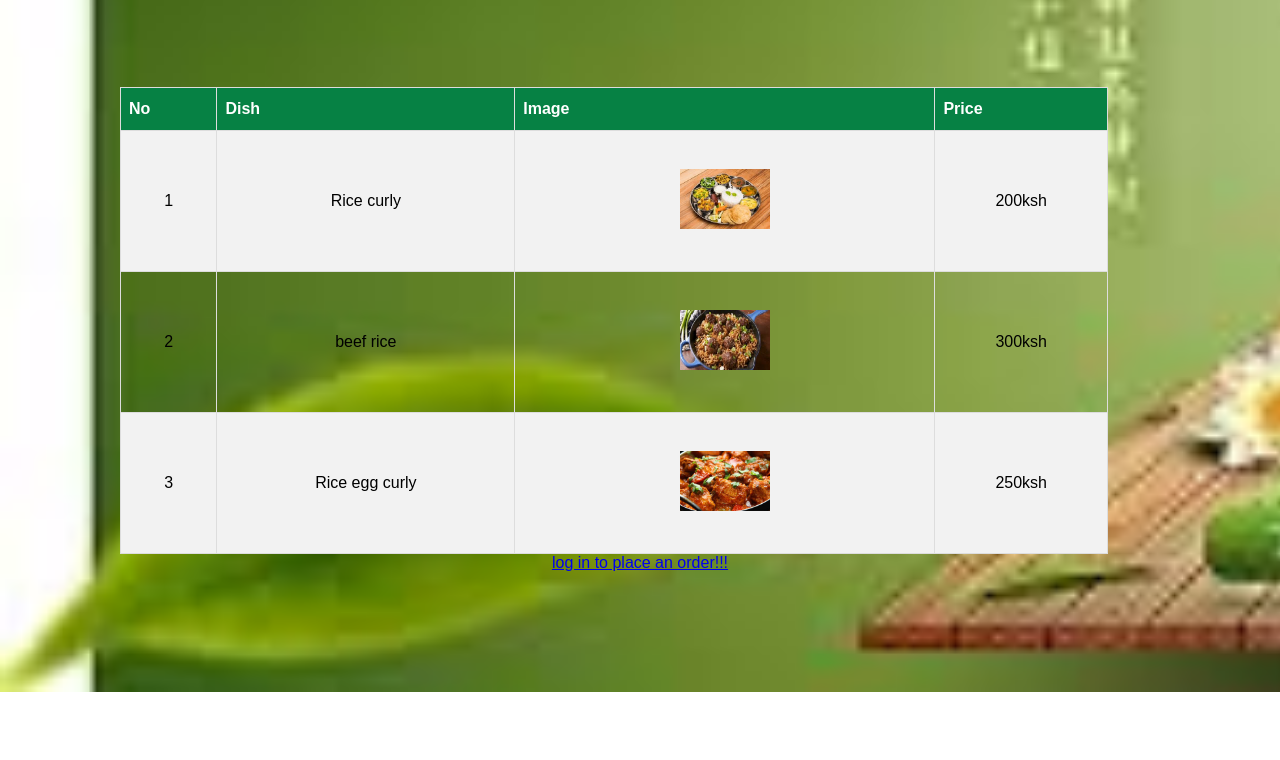
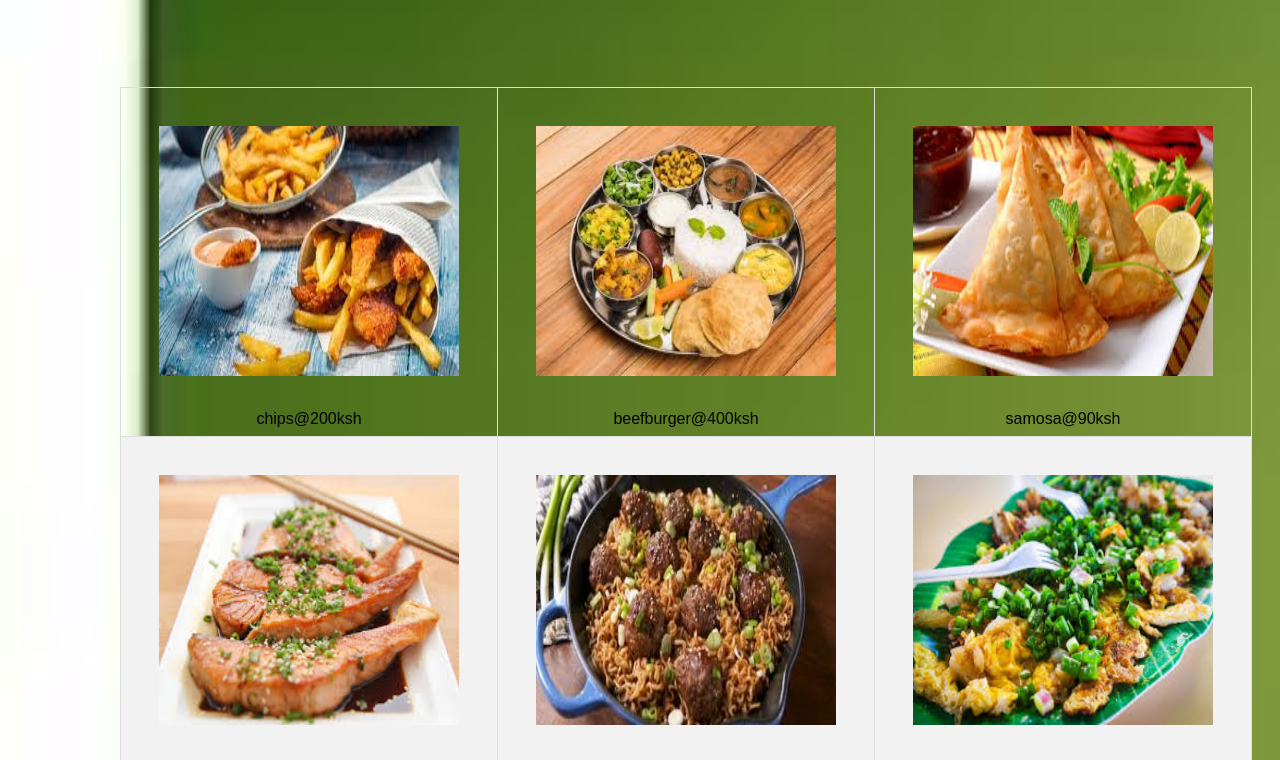
Before and after one commit to kikimay/fast_food-fast, a plain HTML site: page UI/ourfoods.html in a window 1280 px wide. Shown: the part 360-1120 px from the top of the page. Before the commit the page ends 1052 px from the top, so only its background shows below. Drawn offline with Linux system fonts and the light colour scheme.

Commit message:
[feature #160578548] added a page for everyone to view the available foods before login

```diff
--- a/UI/ourfoods.html
+++ b/UI/ourfoods.html
@@ -18,37 +18,30 @@
             <div class="table HEADINGS">
                 <form action="">
                 <table>
+
+
+
+
+
                 <tr>
-                    <th>No</th>
 
-                    <th>Dish</th>
-
-                    <th>Image</th>
-
-                    <th>Price</th>
-
+                    <td><img src="images/food5.jpg" alt="ricecurly" height="250" width="300">chips@200ksh</td>
+                    <td><img src="images/food2.jpg" alt="beefburgar" height="250" width="300">beefburger@400ksh</td>
+                    <td><img src="images/foodr.jpg" alt="samosa" height="250" width="300">samosa@90ksh</td>
 
 
                 </tr>
                 <tr>
-                    <td>1</td>
-                    <td>Rice curly</td>
-                    <td><img src="images/food2.jpg" alt="ricecurly" height="60" width="90"></td>
-                    <td>200ksh</td>
 
-
+                    <td><img src="images/food3.jpg" alt="chicken" height="250" width="300">chicken@450ksh</td>
+                    <td><img src="images/food10.jpg" alt="beefcurly" height="250" width="300">beefcurly@600ksh</td>
+                    <td><img src="images/food00.jpg" alt="fishfillet" height="250" width="300">fishfillet@560ksh</td>
                 </tr>
                 <tr>
-                    <td>2</td>
-                    <td>beef rice</td>
-                    <td><img src="images/food10.jpg" alt="beefcurly" height="60" width="90"></td>
-                    <td>300ksh</td>
-                </tr>
-                <tr>
-                    <td>3</td>
-                    <td>Rice egg curly</td>
-                    <td><img src="images/food8.jpg" alt="Riceeggcurly" height="60" width="90"></td>
-                    <td>250ksh</td>
+
+                    <td><img src="images/food6.jpg" alt="pancakes" height="250" width="300">pancakes@40ksh</td>
+                    <td><img src="images/food8.jpg" alt="Riceeggcurly" height="250" width="300">Riceeggcurly@560ksh</td>
+                    <td><img src="images/food9.jpg" alt="fish" height="250" width="300">fish@300</td>
 
                 </tr>
 
```
Also changed, not shown: UI/menupage.html (+24 -3 lines), 1 other file.
